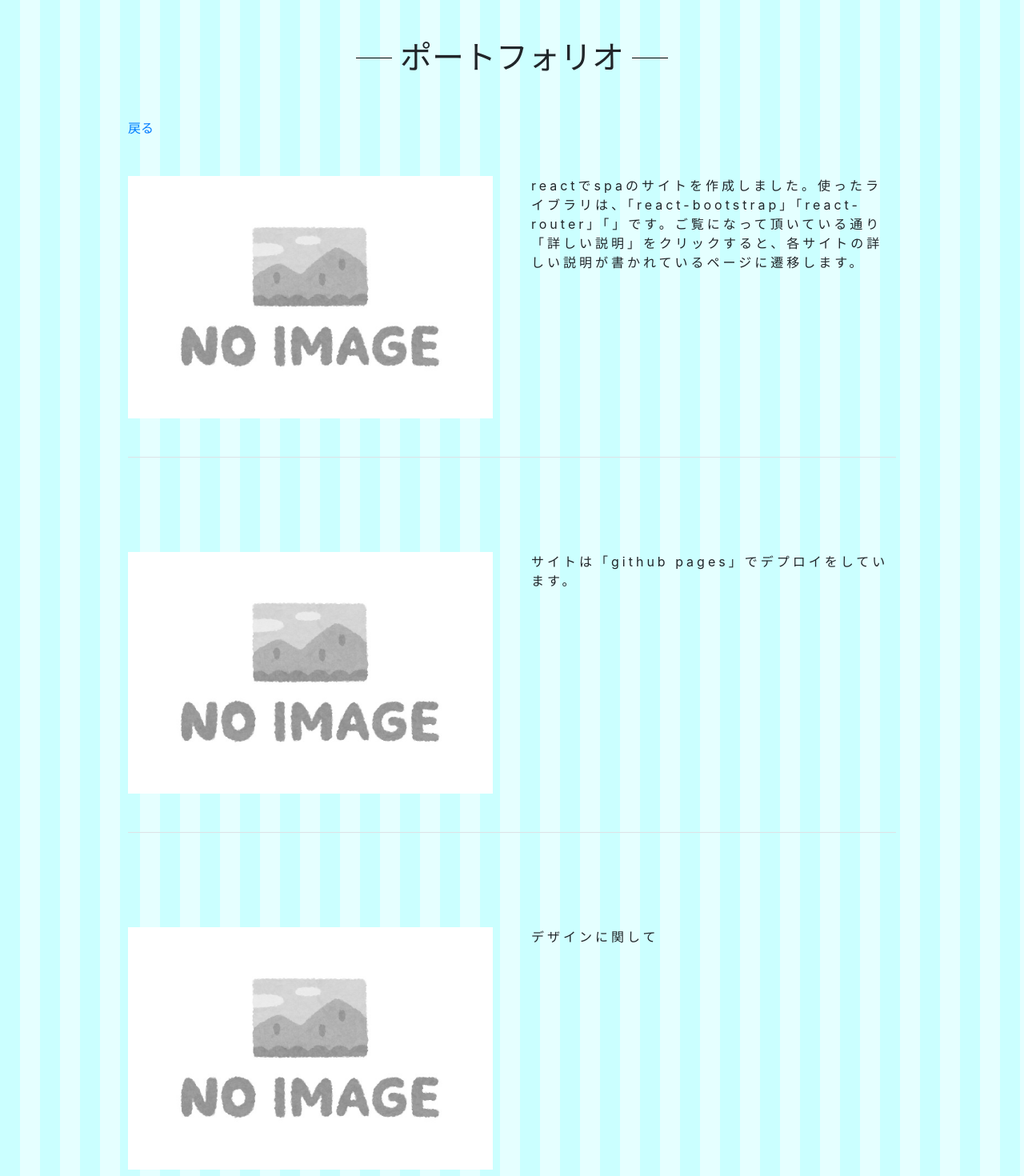
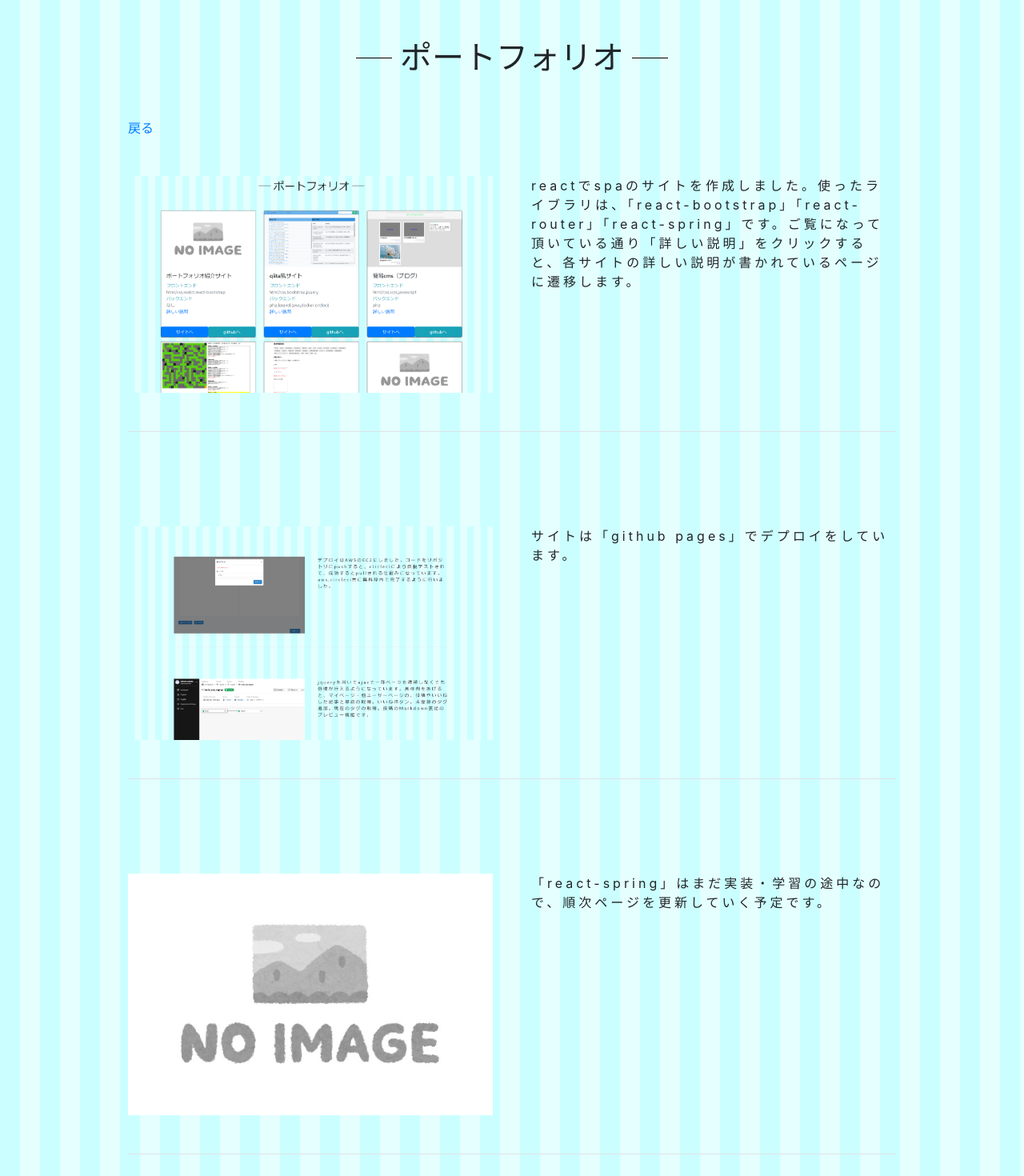
Before and after one commit to miyazawayamato/portfolio-home, a React (Create React App) app: page /indiv/0 in a window 1280 px wide. Shown: the top 1470 px of the page at 80% size. Built offline with nearby package versions, Linux system fonts and the light colour scheme.

Commit message:
home画像追加

```diff
--- a/src/card.js
+++ b/src/card.js
@@ -33,7 +33,7 @@ const Box = (props) => {
                 </Card.Body>
                 <div >
                     <Button variant="primary" style={{ width: '50%'}} onClick={() => pageTransition(`${props.siteLink}`)}>サイトへ</Button>
-                    <Button variant="info" style={{ width: '50%' }} onClick={() => this.pageTransition(`${props.gitLink}`)}>githubへ</Button>
+                    <Button variant="info" style={{ width: '50%' }} onClick={() => pageTransition(`${props.gitLink}`)}>githubへ</Button>
                 </div>
             </Card>
         </animated.div>
--- a/src/indiv/contents.js
+++ b/src/indiv/contents.js
@@ -1,15 +1,15 @@
 const site0 = {
-    img1:'noimage.jpg',
-    text1:'reactでspaのサイトを作成しました。使ったライブラリは、「react-bootstrap」「react-router」「」です。ご覧になって頂いている通り「詳しい説明」をクリックすると、各サイトの詳しい説明が書かれているページに遷移します。',
-    img2:'noimage.jpg',
+    img1:'hometop.png',
+    text1:'reactでspaのサイトを作成しました。使ったライブラリは、「react-bootstrap」「react-router」「react-spring」です。ご覧になって頂いている通り「詳しい説明」をクリックすると、各サイトの詳しい説明が書かれているページに遷移します。',
+    img2:'home1.png',
     text2:'サイトは「github pages」でデプロイをしています。',
     img3:'noimage.jpg',
-    text3:'デザインに関して',
+    text3:'「react-spring」はまだ実装・学習の途中なので、順次ページを更新していく予定です。',
 };
 
 const site1 = {
     img1:'qiita1.png',
-    text1:'qiita風のサイトを作成しました。一番時間をかけ気合ををいれた制作物です。CRUD、会員登録、Markdownのパース、ajaxでいいねやタグ追加、テストなどの機能を実装しました。',
+    text1:'qiita風のサイトを作成しました。一番時間をかけ気合ををいれた制作物です。CRUD、会員登録、Markdownのパース、ajaxでいいねやタグ追加、テストなどの機能を実装しました。また、dockerで開発し、cicleciで自動テスト、成功したらAWSにデプロイするようにしています。',
     img2:'qiita2.png',
     text2:'デプロイはAWSのEC2にしました。コードをリポジトリにpushすると、circleciにより自動テストされて、成功するとpullされる仕組みになっています。aws,circleci共に無料枠内で完了するように行いました。',
     img3:'qiita3.png',
@@ -29,14 +29,14 @@ const site3 = {
     img1:'rpg1.png',
     text1:'簡単なRPGを制作しました。矢印キーで移動して、右上から右下にあるゴール（黄土色パネル）を目指します。通路にいる敵のパネルに当たると、バトルが発生します。バトルのテキストが右側に表示され、味方パーティー全員のHPが0になるとゲームオーバーです。味方パーティーは４体で、敵のパーティーは3体です。',
     img2:'rpg2.png',
-    text2:'バトルの処理はphpで行っています。オブジェクト指向の勉強のために製作したものを、javascriptでhtmlに表示するようにしました。抽象クラスを作成し、それを継承してそれぞれキャラのインスタンスをバトル毎に生成します。攻撃メソッドなどは、オーバーライドしてキャラに合わせた攻撃にしてます。',
+    text2:'バトルの処理はphpで行っています。オブジェクト指向の勉強のために製作したものを、javascriptで表示するようにしました。抽象クラスを作成し、それを継承してそれぞれキャラのインスタンスをバトル毎に生成します。攻撃メソッドなどは、オーバーライドしてキャラに合わせた攻撃にしてます。',
     img3:'rpg3.png',
-    text3:'javascriptでは、特にfetchとcanvasを利用を重点に製作しました。fetchを利用してサーバー側と通信して、現在の味方のHPを送り、テキストとバトル後のhpを取得し表示するようにしています。canvasでマップを表示しています。次に進む方向のパネルが何かによって、進めるか壁か、バトルイベントか判断しています。参考サイト「」をコピペして手直ししたものでより理解を深めるため、コメントで何を行っているか記述をしてあります',
+    text3:'javascriptでは、特にfetchとcanvasを利用を重点に製作しました。fetchを利用してサーバー側と通信して、現在の味方のHPを送り、テキストとバトル後のhpを取得し表示するようにしています。canvasでマップを表示しています。次に進む方向のパネルが何かによって、進めるか壁か、バトルイベントか判断しています。',
 };
 
 const site4 = {
     img1:'apitop.png',
-    text1:'laravelで製作したサイトの一部をapiとして利用しています。具体的には、そこに登録してある資格一覧、個別の情報の取得とお問い合わせ確認メール送信です。laravelでapiサーバー、メール機能、reactでの非同期処理(axios、async/await)、リアルタイムバリデーションをアピールするためのものなので簡素です。',
+    text1:'laravelで製作したサイトの一部をapiとして利用しています。具体的には、そこに登録してある資格一覧、個別の情報の取得とお問い合わせ確認メール送信です。laravelでapiサーバー、メール機能、reactでの非同期処理(axios、async/await)、リアルタイムバリデーション実装をアピールするためのものなので簡素です。',
     img2:'api1.png',
     text2:'サイト自体「」は、資格取得の体験談を投稿するサービスとして作成しましたが、初めてlaravelで制作したもので完成度が低いためトップページのリストで表示はしてません。そのため機能だけを利用し、外部からapiを叩いて再利用できるようにしました。',
     img3:'api2.png',
@@ -45,7 +45,7 @@ const site4 = {
 
 const site5 = {
     img1:'noimage.jpg',
-    text1:'開発中',
+    text1:'現在開発中のためコードのみ掲載しています。laravelとreactを組み合わせたSPAの制作物がないため、制作しようと考えました。また、これまではgithubのpullRequestやissueを利用することが少なかっため、それらを利用して制作予定です。',
     img2:'noimage.jpg',
     text2:'開発中',
     img3:'noimage.jpg',
--- a/src/main.js
+++ b/src/main.js
@@ -11,11 +11,10 @@ class Main extends React.Component {
                 <Row className=" row-height">
                     <Col className="col-lg-4 col-md-6 col-12 mt-3">
                         <Box
-                            img="noimage.jpg"
+                            img="hometop.png"
                             title="ポートフォリオ紹介サイト"
                             front="html/css,reatct,react-bootstrap"
                             back="なし"
-                            text="現在のページです"
                             siteLink="current"
                             gitLink="https://github.com/miyazawayamato/portfolio-home"
                             link={<Link to="/indiv/0">詳しい説明</Link>}
@@ -27,7 +26,6 @@ class Main extends React.Component {
                             title="qiita風サイト"
                             front="html/css,bootstrap,jquery"
                             back="php,laravel,(aws,docker,circleci)"
-                            text="一番力を入れた制作物ですです。dockerで開発し、cicleciで自動テスト、成功したらAWSにデプロイ。"
                             siteLink="http://35.72.100.242/site/laravel/public/index.php"
                             gitLink="https://github.com/miyazawayamato/laravel"
                             link={<Link to="/indiv/1">詳しい説明</Link>}
@@ -39,7 +37,6 @@ class Main extends React.Component {
                             title="簡易cms（ブログ）"
                             front="html/css,scss,javascript"
                             back="php"
-                            text="フレームワークやライブラリは未使用で、言語の理解を深めるために目的で制作しました。"
                             siteLink="https://dokusika.deca.jp/site/portfolio-blog/public/"
                             gitLink="https://github.com/miyazawayamato/portfolio-blog/tree/master"
                             link={<Link to="/indiv/2">詳しい説明</Link>}
@@ -51,7 +48,6 @@ class Main extends React.Component {
                             title="ロールプレイングゲーム(rpg)"
                             front="html/css,javascript"
                             back="php"
-                            text="phpとjavascriptで制作したrpgです。マップとキャラはjavascriptで、バトルのテキストはphp側で処理をしています。"
                             siteLink="https://dokusika.deca.jp/game/rpg/"
                             gitLink="https://github.com/miyazawayamato/rpg"
                             link={<Link to="/indiv/3">詳しい説明</Link>}
```
Also changed, not shown: public/img/home1.png (added), public/img/hometop.png (added).
